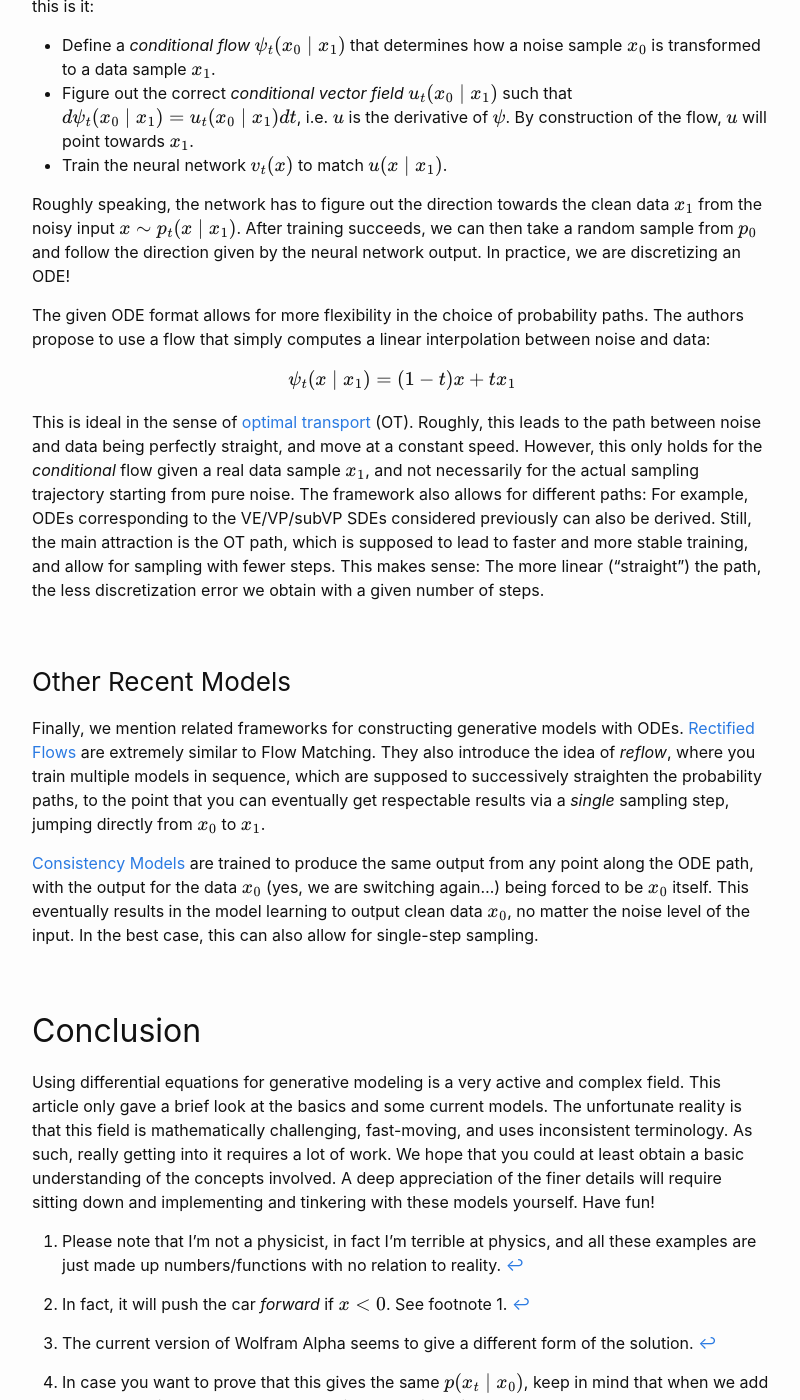
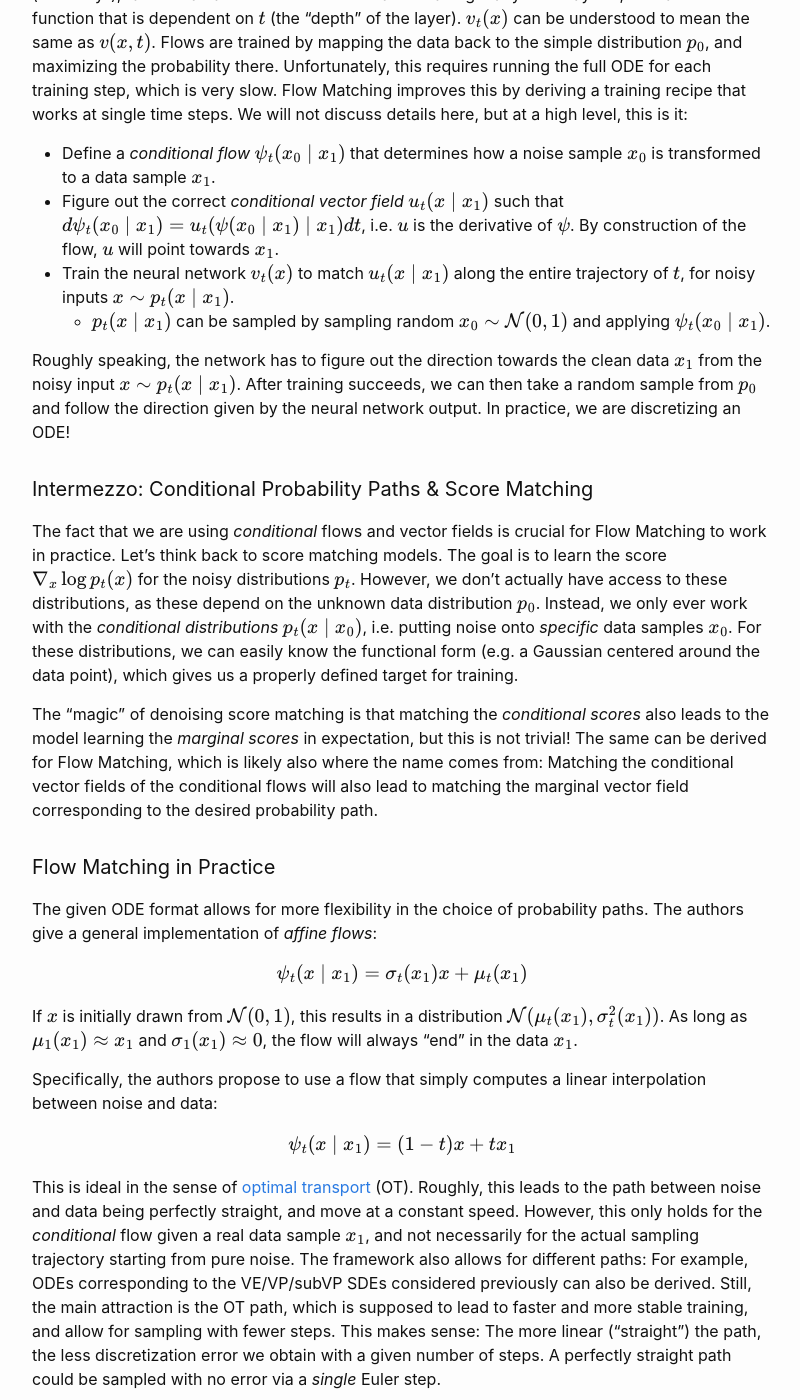
Before and after one commit to ovgu-ailab/blog, a Jekyll site: the page built from _posts/2026-01-07-sdes-odes.md, in a window 1280 px wide and 1400 px high, scrolled down 16050 px. Shown: the whole window, without its empty margins (238-1038 px from the left). Built offline with Jekyll 4.4.1, drawn with Linux system fonts in a browser that asks for light colours; some of the changed text lies outside the part shown.

Commit message:
updated flow matching section

```diff
--- a/_posts/2026-01-07-sdes-odes.md
+++ b/_posts/2026-01-07-sdes-odes.md
@@ -483,7 +483,9 @@ The authors of [the Flow Matching technique](https://arxiv.org/pdf/2210.02747) i
 That is, we ask "what is the path we want to take from $p_t$ to $p_{t'}$?"
 Unfortunately, the terminology and notation in the paper is quite different from what we have considered so far, making it somewhat difficult to understand.
 But they connect back to flow models, specifically [continuous normalizing flows](https://arxiv.org/pdf/1806.07366).
+In what follows, we will be adapting some of the notation to be more similar with the rest of this article.
 
+#### Basic Description
 Recall that in flows, we want to transform a simple distribution $p_0$ into the data distribution $p_1$ (unfortunately, this is reversed from the SDE literature) via a series of invertible transformations.
 These transformations often only make a small change to the input.
 Consider what happens if we added more and more layers to the flow.
@@ -494,23 +496,46 @@ Since flows compute deterministic functions, this is an ODE:
 $$dx = v_t(x)dt$$
 
 That's it!
-You can imagine $v_t$ being a neural network that directly outputs the change in $x$, rather than a score function.
+You can imagine $v_t$ being a neural network that directly outputs the change in $x$ ("velocity"), rather than a score function.
 Instead of having many "flow layers", we have one function that is dependent on $t$ (the "depth" of the layer).
+$v_t(x)$ can be understood to mean the same as $v(x, t)$.
 Flows are trained by mapping the data back to the simple distribution $p_0$, and maximizing the probability there.
 Unfortunately, this requires running the full ODE for each training step, which is very slow.
 Flow Matching improves this by deriving a training recipe that works at single time steps.
 We will not discuss details here, but at a high level, this is it:
 - Define a _conditional flow_ $\psi_t(x_0 \mid x_1)$ that determines how a noise sample $x_0$ is transformed to a data sample $x_1$.
-- Figure out the correct _conditional vector field_ $u_t(x_0 \mid x_1)$ such that $d\psi_t(x_0 \mid x_1) = u_t(x_0 \mid x_1)dt$, i.e. $u$ is the derivative of $\psi$.
+- Figure out the correct _conditional vector field_ $u_t(x \mid x_1)$ such that $d\psi_t(x_0 \mid x_1) = u_t(\psi(x_0 \mid x_1) \mid x_1)dt$, i.e. $u$ is the derivative of $\psi$.
 By construction of the flow, $u$ will point towards $x_1$.
-- Train the neural network $v_t(x)$ to match $u(x \mid x_1)$.
+- Train the neural network $v_t(x)$ to match $u_t(x \mid x_1)$ along the entire trajectory of $t$, for noisy inputs $x \sim p_t(x \mid x_1)$.
+    - $p_t(x \mid x_1)$ can be sampled by sampling random $x_0 \sim \mathcal{N}(0, 1)$ and applying $\psi_t(x_0 \mid x_1)$.
 
 Roughly speaking, the network has to figure out the direction towards the clean data $x_1$ from the noisy input $x \sim p_t(x \mid x_1)$.
 After training succeeds, we can then take a random sample from $p_0$ and follow the direction given by the neural network output.
 In practice, we are discretizing an ODE!
 
+#### Intermezzo: Conditional Probability Paths & Score Matching
+The fact that we are using _conditional_ flows and vector fields is crucial for Flow Matching to work in practice.
+Let's think back to score matching models.
+The goal is to learn the score $\nabla_x \log p_t(x)$ for the noisy distributions $p_t$.
+However, we don't actually have access to these distributions, as these depend on the unknown data distribution $p_0$.
+Instead, we only ever work with the _conditional distributions_ $p_t(x \mid x_0)$, i.e. putting noise onto _specific_ data samples $x_0$.
+For these distributions, we can easily know the functional form (e.g. a Gaussian centered around the data point), which gives us a properly defined target for training.
+
+The "magic" of denoising score matching is that matching the _conditional scores_ also leads to the model learning the _marginal scores_ in expectation, but this is not trivial!
+The same can be derived for Flow Matching, which is likely also where the name comes from:
+Matching the conditional vector fields of the conditional flows will also lead to matching the marginal vector field corresponding to the desired probability path.
+
+
+#### Flow Matching in Practice
 The given ODE format allows for more flexibility in the choice of probability paths.
-The authors propose to use a flow that simply computes a linear interpolation between noise and data:
+The authors give a general implementation of _affine flows_:
+
+$$\psi_t(x \mid x_1) = \sigma_t(x_1)x + \mu_t(x_1)$$
+
+If $x$ is initially drawn from $\mathcal{N}(0, 1)$, this results in a distribution $\mathcal{N}(\mu_t(x_1), \sigma_t^2(x_1))$.
+As long as $\mu_1(x_1) \approx x_1$ and $\sigma_1(x_1) \approx 0$, the flow will always "end" in the data $x_1$.
+
+Specifically, the authors propose to use a flow that simply computes a linear interpolation between noise and data:
 
 $$\psi_t(x \mid x_1) = (1 - t)x + tx_1$$
 
@@ -521,6 +546,7 @@ The framework also allows for different paths:
 For example, ODEs corresponding to the VE/VP/subVP SDEs considered previously can also be derived.
 Still, the main attraction is the OT path, which is supposed to lead to faster and more stable training, and allow for sampling with fewer steps.
 This makes sense: The more linear ("straight") the path, the less discretization error we obtain with a given number of steps.
+A perfectly straight path could be sampled with no error via a _single_ Euler step.
 
 ### Other Recent Models
 Finally, we mention related frameworks for constructing generative models with ODEs.
```
